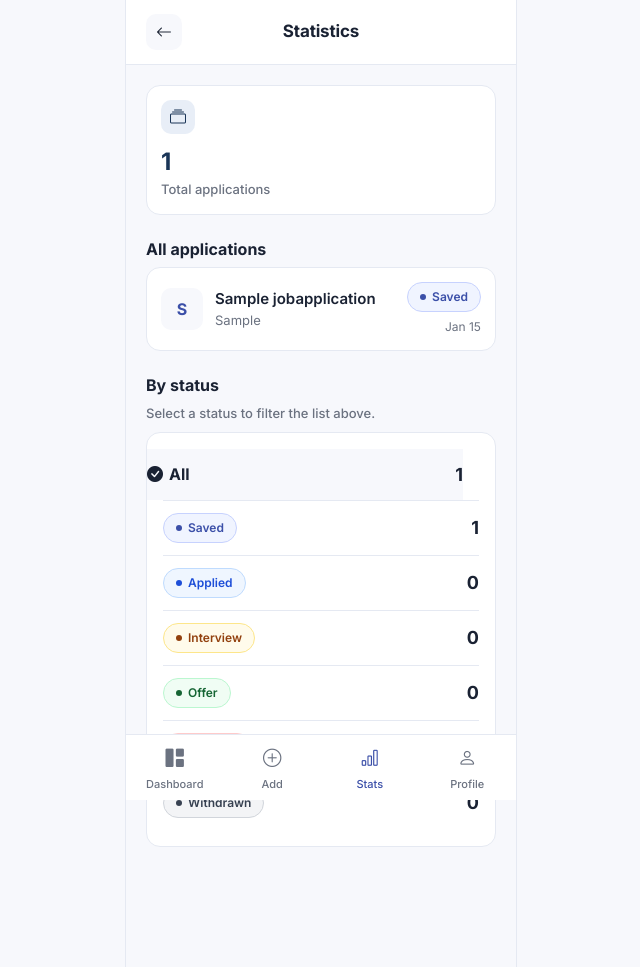
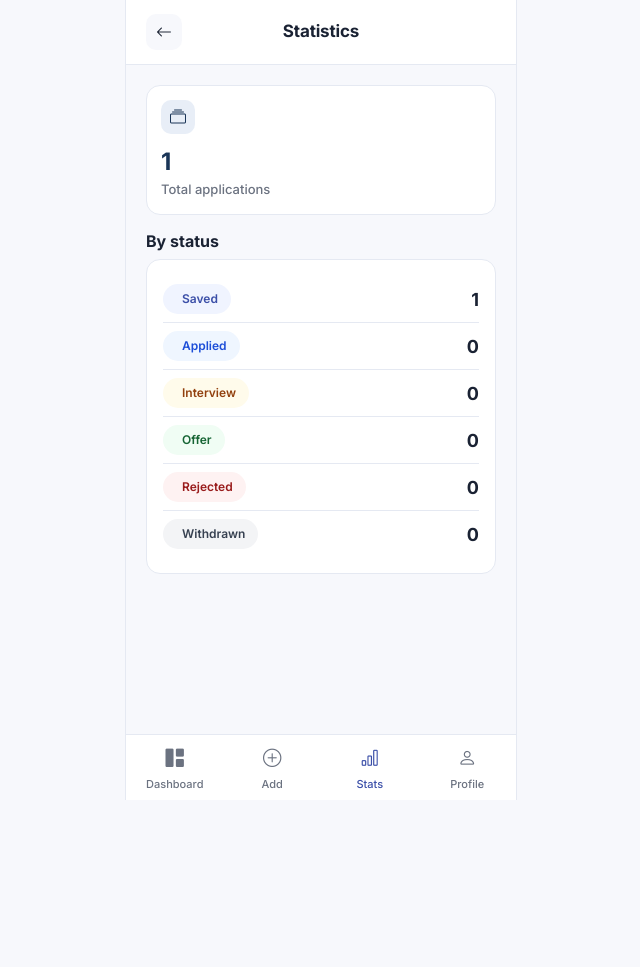
Before and after one commit to queldx74/HireTrack, a Django app: page /statistics/ in a window 1280 px wide. Shown: the whole page, without its empty margins (319-959 px from the left). After the commit the page ends 800 px from the top, so only its background shows below. Run offline with Django 4.2, Linux system fonts and the light colour scheme; a user stored in the database is signed in; tables that the repository leaves empty hold one stand-in row (values such as "Sample post").

Commit message:
Modify features statisctics

```diff
--- a/static/css/style.css
+++ b/static/css/style.css
@@ -41,10 +41,14 @@
   --status-rejected-text: #991b1b;
   --status-rejected-border: #fecaca;
 
+    --status-rejected-border: #fecaca;
+
   /* Status: Withdrawn */
   --status-withdrawn-bg: #f3f4f6;
   --status-withdrawn-text: #374151;
   --status-withdrawn-border: #d1d5db;
+
+  /* Stat icon backgrounds */
 
   /* Stat icon backgrounds */
   --icon-total-bg: #e8eef7;
@@ -75,7 +79,7 @@ h3, .ht-h3 { font-weight: 600; font-size: 1.125rem; line-height: 1.35; }
 .ht-body { font-weight: 400; font-size: 0.9375rem; }
 .ht-stat-value { font-weight: 700; font-size: 1.5rem; }
 
-/* ---------- Mobile frame ---------- */
+/* ---------- Mobile frame (for viewing wireframes stacked on desktop) ---------- */
 .device {
   width: 100%;
   max-width: 390px;
@@ -123,7 +127,7 @@ h3, .ht-h3 { font-weight: 600; font-size: 1.125rem; line-height: 1.35; }
 .ht-content {
   flex: 1;
   padding: 20px;
-  padding-bottom: 96px;
+  padding-bottom: 96px; /* clears bottom nav */
 }
 .ht-content.no-nav-pad { padding-bottom: 32px; }
 
@@ -169,7 +173,7 @@ h3, .ht-h3 { font-weight: 600; font-size: 1.125rem; line-height: 1.35; }
   font-size: 0.9375rem;
 }
 
-/* Focus visibility */
+/* Focus visibility (accessibility floor) */
 .btn-ht-primary:focus-visible,
 .btn-ht-secondary:focus-visible,
 .btn-ht-danger:focus-visible,
@@ -234,7 +238,7 @@ h3, .ht-h3 { font-weight: 600; font-size: 1.125rem; line-height: 1.35; }
   padding: 16px;
 }
 
-/* Stat card */
+/* Stat card (dashboard) */
 .stat-card {
   background: var(--ht-surface);
   border: 1px solid var(--ht-line);
@@ -316,138 +320,142 @@ h3, .ht-h3 { font-weight: 600; font-size: 1.125rem; line-height: 1.35; }
 .nav-item-link.active { color: var(--ht-primary); }
 .nav-item-link i { font-size: 1.15rem; }
 
+/* FAB */
+.ht-fab {
+  position: fixed;
+  right: 20px;
+  bottom: 84px;
+  width: 56px; height: 56px;
+  border-radius: 50%;
+  background: var(--ht-primary);
+  color: #fff;
+  display: flex; align-items: center; justify-content: center;
+  font-size: 1.5rem;
+  box-shadow: 0 8px 20px rgba(59, 79, 168, 0.35);
+  border: none;
+  text-decoration: none;
+}
+.ht-fab:hover { background: #2f3f8c; color: #fff; }
+
+/* ---------- Empty state ---------- */
+.ht-empty {
+  flex: 1;
+  display: flex;
+  flex-direction: column;
+  align-items: center;
+  justify-content: center;
+  text-align: center;
+  padding: 40px 28px;
+  gap: 6px;
+}
+.ht-empty-icon {
+  width: 72px; height: 72px;
+  border-radius: 20px;
+  background: var(--ht-primary-bg);
+  color: var(--ht-primary);
+  display: flex; align-items: center; justify-content: center;
+  font-size: 2rem;
+  margin-bottom: 14px;
+}
+
+/* ---------- Auth / landing ---------- */
+.ht-auth-wrap {
+  flex: 1;
+  display: flex;
+  flex-direction: column;
+  justify-content: center;
+  padding: 32px 24px;
+}
+.ht-logo-mark {
+  width: 52px; height: 52px;
+  border-radius: 14px;
+  background: var(--ht-primary);
+  color: #fff;
+  display: flex; align-items: center; justify-content: center;
+  font-weight: 700;
+  font-size: 1.25rem;
+  margin-bottom: 18px;
+}
+.ht-divider {
+  display: flex; align-items: center; gap: 12px;
+  color: var(--ht-muted); font-size: 0.8125rem;
+  margin: 18px 0;
+}
+.ht-divider::before, .ht-divider::after {
+  content: ""; flex: 1; height: 1px; background: var(--ht-line);
+}
+
+/* ---------- Landing hero ---------- */
+.ht-hero {
+  background: var(--ht-primary-bg);
+  padding: 48px 24px 36px;
+  border-bottom: 1px solid var(--ht-line);
+}
+.ht-hero-badge {
+  display: inline-flex;
+  align-items: center;
+  gap: 6px;
+  background: #fff;
+  border: 1px solid var(--status-saved-border);
+  color: var(--ht-primary);
+  font-weight: 500;
+  font-size: 0.75rem;
+  padding: 6px 12px;
+  border-radius: 999px;
+  margin-bottom: 16px;
+}
+.ht-feature-row {
+  display: flex;
+  gap: 12px;
+  padding: 14px 0;
+  border-bottom: 1px solid var(--ht-line);
+}
+.ht-feature-row:last-child { border-bottom: none; }
+.ht-feature-icon {
+  width: 38px; height: 38px;
+  border-radius: 10px;
+  background: var(--ht-primary-bg);
+  color: var(--ht-primary);
+  display: flex; align-items: center; justify-content: center;
+  flex-shrink: 0;
+}
+
+/* ---------- Modal / delete confirmation sheet ---------- */
+.ht-sheet-backdrop {
+  flex: 1;
+  background: rgba(26, 34, 51, 0.55);
+  display: flex;
+  align-items: flex-end;
+}
+.ht-sheet {
+  width: 100%;
+  background: var(--ht-surface);
+  border-radius: 20px 20px 0 0;
+  padding: 24px 20px 28px;
+  display: flex;
+  flex-direction: column;
+  align-items: center;
+  text-align: center;
+  gap: 6px;
+}
+.ht-sheet-icon {
+  width: 56px; height: 56px;
+  border-radius: 50%;
+  background: var(--status-rejected-bg);
+  color: var(--status-rejected-text);
+  display: flex; align-items: center; justify-content: center;
+  font-size: 1.5rem;
+  margin-bottom: 8px;
+}
+
 /* Small helpers */
 .w-flex-col { display: flex; flex-direction: column; }
 .gap-10 { gap: 10px; }
 .gap-12 { gap: 12px; }
-
-/* =========================================
-   Statistics page rules (STRICT STACKING)
-   ========================================= */
-
-.ht-topbar-spacer { width: 36px; }
-.stats-heading { font-size: 1rem; }
-
-.stats-filter-list {
-  display: flex !important;
-  flex-direction: column !important;
-  width: 100% !important;
+input[type="text"], input[type="password"], input[type="email"] {
+  border: 1px solid var(--ht-line);
+  border-radius: 10px;
+  padding: 12px 14px;
+  font-size: 0.9375rem;
+  width: 100%;
 }
-
-.stats-filter {
-  display: flex !important;
-  flex-direction: row !important;
-  flex-wrap: nowrap !important;
-  align-items: center !important;
-  justify-content: space-between !important;
-  width: 100% !important;
-  padding: 10px 0 !important;
-  text-decoration: none !important;
-  color: var(--ht-ink) !important;
-  border-bottom: 1px solid var(--ht-line) !important;
-}
-
-.stats-filter:last-child {
-  border-bottom: none !important;
-}
-
-.stats-filter-selected {
-  background: var(--ht-app-bg) !important;
-  margin-left: -16px !important;
-  margin-right: -16px !important;
-  padding-left: 16px !important;
-  padding-right: 16px !important;
-}
-
-.stats-filter-label {
-  display: inline-flex !important;
-  align-items: center !important;
-  gap: 6px !important;
-  color: var(--ht-ink) !important;
-}
-
-.stats-count {
-  font-size: 1.125rem !important;
-  font-weight: 700 !important;
-  color: var(--ht-ink) !important;
-}
-
-.stats-status-selected {
-  box-shadow: 0 0 0 2px var(--ht-primary) !important;
-}
-
-/* =========================================
-   FORCED HORIZONTAL LAYOUT FIX
-   ========================================= */
-
-/* Ensure the wrapper enforces a clean vertical stack */
-.stats-filter-list {
-  display: flex !important;
-  flex-direction: column !important;
-  width: 100% !important;
-}
-
-/* Force anchor tags to act as full-width flex rows with no wrapping */
-a.stats-filter,
-.stats-filter {
-  display: flex !important;
-  flex-direction: row !important;
-  flex-wrap: nowrap !important;
-  align-items: center !important;
-  justify-content: space-between !important;
-  width: 100% !important;
-  box-sizing: border-box !important;
-}
-
-/* Force left-side content to sit inline without collapsing */
-.stats-filter-label,
-.stats-filter .status-badge {
-  display: inline-flex !important;
-  align-items: center !important;
-  white-space: nowrap !important;
-  flex-shrink: 0 !important;
-}
-
-/* Align numeric count properly on the right */
-.stats-count {
-  margin-left: auto !important;
-  white-space: nowrap !important;
-  flex-shrink: 0 !important;
-}
-/* =========================================
-   STRICT VERTICAL LIST LAYOUT
-   ========================================= */
-
-.stats-filter-list {
-  display: block !important;
-  width: 100% !important;
-}
-
-.stats-row-wrapper {
-  display: block !important;
-  width: 100% !important;
-  border-bottom: 1px solid var(--ht-line);
-}
-
-.stats-row-wrapper:last-child {
-  border-bottom: none;
-}
-
-a.stats-filter {
-  display: flex !important;
-  flex-direction: row !important;
-  align-items: center !important;
-  justify-content: space-between !important;
-  width: 100% !important;
-  padding: 12px 0 !important;
-  text-decoration: none !important;
-  box-sizing: border-box !important;
-}
-
-.stats-filter-selected {
-  background: var(--ht-app-bg) !important;
-  margin-left: -16px !important;
-  margin-right: -16px !important;
-  padding-left: 16px !important;
-  padding-right: 16px !important;
-}
--- a/templates/application/statistics.html
+++ b/templates/application/statistics.html
@@ -14,17 +14,14 @@
 <div class="device">
 
   <div class="ht-topbar">
-        <a href="{% url 'dashboard' %}" class="ht-back" aria-label="Back to dashboard">
-            <i class="bi bi-arrow-left"></i>
-        </a>
+    <a href="{% url 'dashboard' %}" class="ht-back" aria-label="Back to dashboard"><i class="bi bi-arrow-left"></i></a>
     <h1>Statistics</h1>
-        <span class="ht-topbar-spacer"></span>
+    <span style="width:36px;"></span>
   </div>
 
   <div class="ht-content">
 
-        <!-- Total Stats Card -->
-        <div class="stat-card mb-4">
+    <div class="stat-card mb-3">
       <div class="stat-icon total"><i class="bi bi-collection"></i></div>
       <div>
         <div class="ht-stat-value total">{{ total }}</div>
@@ -32,101 +29,29 @@
       </div>
     </div>
 
-        <!-- 1. Applications List Section -->
-        <h2 class="stats-heading mb-2">
-            {% if selected_status == "all" %}
-                All applications
-            {% else %}
+    <h2 style="font-size:1rem;" class="mb-2">By status</h2>
+
+    <div class="ht-card">
       {% for status in status_counts %}
-                    {% if status.code == selected_status %}{{ status.label }} applications{% endif %}
-                {% endfor %}
-            {% endif %}
-        </h2>
-
-        {% if filtered_applications %}
-            <div class="d-flex flex-column gap-12 mb-4">
-                {% for application in filtered_applications %}
-                    <a href="{% url 'application_detail' application.pk %}" class="app-row">
-                        <div class="app-row-logo">{{ application.company|first|upper }}</div>
-                        <div class="app-row-body">
-                            <p class="role">{{ application.job_title }}</p>
-                            <p class="company">{{ application.company }}</p>
+        <div class="d-flex justify-content-between align-items-center py-2"
+             style="{% if not forloop.last %}border-bottom:1px solid var(--ht-line);{% endif %}">
+          <span class="status-{{ status.code }}"
+                style="display:inline-flex; align-items:center; gap:6px; font-weight:600; font-size:0.75rem; padding:5px 12px; border-radius:999px; border:1px solid transparent;">
+            <span class="dot"></span>{{ status.label }}
+          </span>
+          <span class="ht-stat-value" style="font-size:1.125rem;">{{ status.count }}</span>
         </div>
-                        <div class="app-row-meta">
-                            <span class="status-badge status-{{ application.status }}">
-                                <span class="dot"></span>{{ application.get_status_display }}
-                            </span>
-                            <span class="app-row-date">{{ application.date_applied|date:"M j" }}</span>
-                        </div>
-                    </a>
       {% endfor %}
     </div>
-        {% else %}
-            <div class="ht-card text-center py-4 mb-4">
-                <p class="ht-body mb-0 stats-empty-message">
-                    {% if selected_status == "all" %}
-                        You have no applications yet.
-                    {% else %}
-                        {% for status in status_counts %}
-                            {% if status.code == selected_status %}No {{ status.label|lower }} applications found.{% endif %}
-                        {% endfor %}
-                    {% endif %}
-                </p>
-            </div>
-        {% endif %}
 
-       <!-- Status Filters Section -->
-<h2 class="stats-heading mb-2">By status</h2>
-<p class="ht-label mb-2">Select a status to filter the list above.</p>
-
-<div class="ht-card mb-4">
-    <div class="stats-filter-list d-block">
-
-        <!-- "All" Filter Row -->
-        <div class="stats-row-wrapper">
-            <a href="{% url 'statistics' %}"
-               aria-current="{% if selected_status == 'all' %}true{% else %}false{% endif %}"
-               class="stats-filter {% if selected_status == 'all' %}stats-filter-selected{% endif %}">
-                <span class="stats-filter-label {% if selected_status == 'all' %}fw-bold{% endif %}">
-                    {% if selected_status == "all" %}
-                        <i class="bi bi-check-circle-fill" aria-hidden="true"></i>
-                    {% endif %}
-                    All
-                </span>
-                <span class="ht-stat-value stats-count">{{ total }}</span>
-            </a>
   </div>
 
-        <!-- Individual Category Filter Rows -->
-        {% for status in status_counts %}
-            <div class="stats-row-wrapper">
-                <a href="{% url 'statistics' %}?status={{ status.code }}"
-                   aria-current="{% if selected_status == status.code %}true{% else %}false{% endif %}"
-                   class="stats-filter {% if selected_status == status.code %}stats-filter-selected{% endif %}">
-                    <span class="status-badge status-{{ status.code }} {% if selected_status == status.code %}stats-status-selected{% endif %}">
-                        {% if selected_status == status.code %}
-                            <i class="bi bi-check-circle-fill" aria-hidden="true"></i>
-                        {% else %}
-                            <span class="dot"></span>
-                        {% endif %}
-                        {{ status.label }}
-                    </span>
-                    <span class="ht-stat-value stats-count">{{ status.count }}</span>
-                </a>
-            </div>
-        {% endfor %}
-
-    </div>
-</div>
-
-    <!-- Bottom Navigation -->
   <nav class="ht-bottomnav">
     <a href="{% url 'dashboard' %}" class="nav-item-link"><i class="bi bi-grid-1x2-fill"></i>Dashboard</a>
     <a href="{% url 'add_application' %}" class="nav-item-link"><i class="bi bi-plus-circle"></i>Add</a>
     <a href="{% url 'statistics' %}" class="nav-item-link active"><i class="bi bi-bar-chart"></i>Stats</a>
     <a href="#" class="nav-item-link"><i class="bi bi-person"></i>Profile</a>
   </nav>
-
 </div>
 
 </body>
```
Lines whose indentation alone changed are shown as unchanged.
